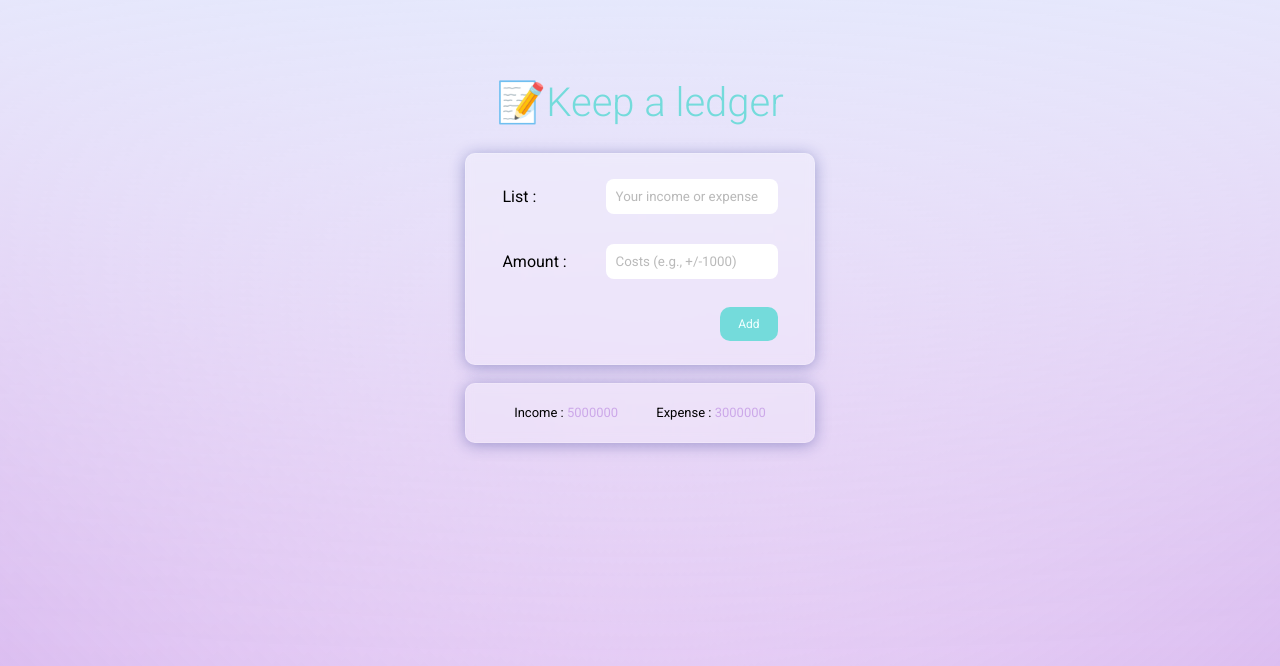
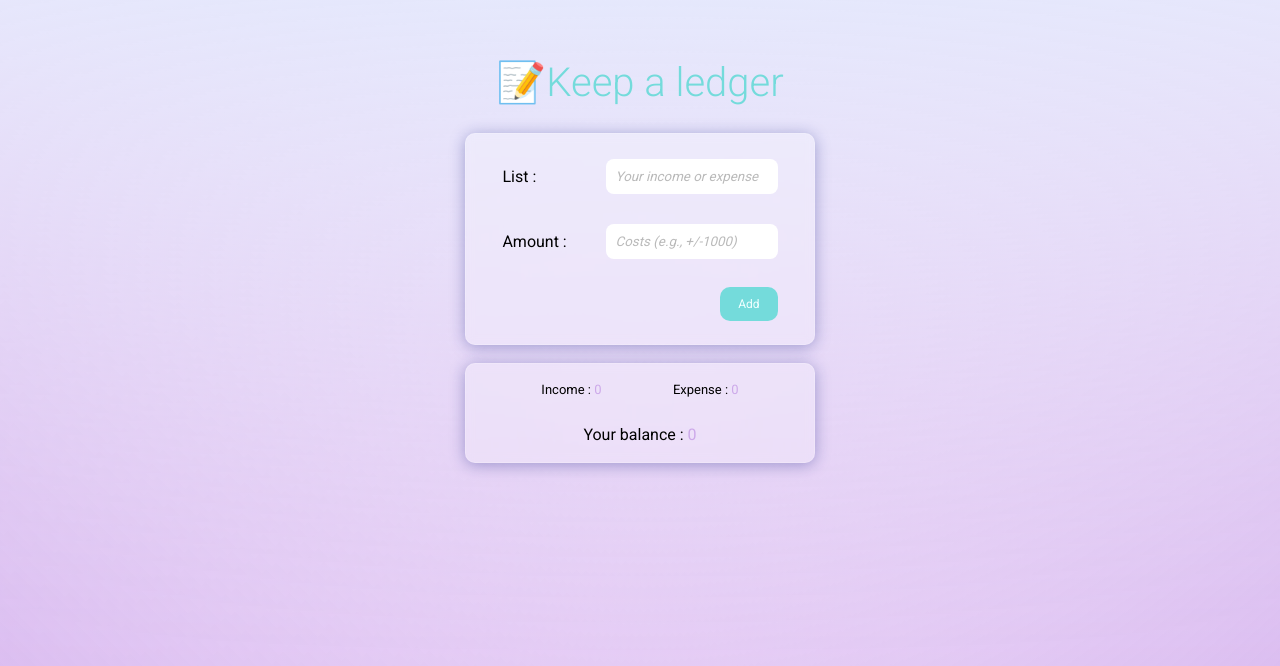
Before and after one commit to Panitnun-6243/Ledger_app_react, a React (Create React App) app: page / in a window 1280 px wide. Shown: the part 134-800 px from the top of the page. Built offline with nearby package versions, Linux system fonts and the light colour scheme.

Commit message:
Add budget calculator system

```diff
--- a/src/App.css
+++ b/src/App.css
@@ -51,6 +51,22 @@ body {
   margin-top: 10px;
   position: relative;
   border-radius: 5px;
+}
+.item-title {
+  width: 70%;
+  display: flex;
+  flex-direction: row;
+  text-overflow: ellipsis;
+  overflow: hidden;
+  white-space: nowrap;
+}
+.item-amount {
+  width: 30%;
+  display: flex;
+  flex-direction: row;
+  justify-content: flex-end;
+  display: flex;
+  flex-direction: row;
 }
 
 /* form */
@@ -107,6 +123,7 @@ input[type="text"]:focus {
 }
 input[type="text"]::placeholder {
   opacity: 0.5;
+  font-style: italic;
 }
 button {
   background-color: rgb(116, 219, 219);
@@ -129,7 +146,7 @@ button:hover {
 }
 
 /* balance */
-.balance-container{
+.balance-container {
   margin-top: 18px;
   padding: 10px;
   display: flex;
@@ -139,18 +156,32 @@ button:hover {
   -webkit-backdrop-filter: blur(4px);
   border-radius: 10px;
   border: 1px solid rgba(255, 255, 255, 0.18);
-  justify-content:space-evenly;
+  justify-content: space-evenly;
   font-size: 13px;
-  height: 60px;
+  height: 100px;
   align-items: center;
-  flex-direction: row;
+  flex-direction: column;
 }
-.balance-total{
-  color: black;
+.balance-total {
+  color: #cca8e9;
+  text-indent: 10rem;
 }
-.balance-income{
+.balance-income {
   color: #cca8e9;
 }
-.balance-expense{
+.balance-expense {
   color: #cca8e9;
 }
+.in-ex {
+  display: flex;
+  flex-direction: row;
+  justify-content: space-evenly;
+  width: 340px;
+  margin-bottom: 20px;
+}
+.balance {
+  width: 340px;
+  justify-content: center;
+  text-align: center;
+  font-size: 16px;
+}
--- a/src/App.js
+++ b/src/App.js
@@ -2,21 +2,37 @@ import "./App.css";
 import Title from "./components/Title";
 import Transaction from "./components/Transaction";
 import FormComponent from "./components/formComponent";
-import { useState } from "react";
+import { useEffect, useState } from "react";
 import DataContext from "./data/DataContext";
 import ReportComponent from "./components/ReportComponent";
 
 function App() {
   const [items, setItems] = useState([]);
+  const [reportIncome, setReportIncome] = useState(0);
+  const [reportExpense, setReportExpense] = useState(0);
+  const [reportBalance, setReportBalance] = useState(0);
   const onAddNewItem = (newItem) => {
     setItems((prevItem) => [newItem, ...prevItem]);
   };
+  useEffect(() => {
+    const amounts = items.map((items) => items.amount);
+    const income = amounts.filter((e) => e > 0);
+    const expense = amounts.filter((e) => e < 0);
+    const totalIncome = income.reduce((a, b) => a + b, 0);
+    const totalExpense = expense.reduce((a, b) => a - b, 0);
+    const balance = totalIncome - totalExpense;
+
+    setReportIncome(totalIncome);
+    setReportExpense(totalExpense);
+    setReportBalance(balance);
+  }, [items, reportIncome, reportExpense, reportBalance]);
 
   return (
     <DataContext.Provider
       value={{
-        income: 5000000,
-        expense: 3000000,
+        income: reportIncome,
+        expense: reportExpense,
+        balance: reportBalance,
       }}
     >
       <div className="container">
--- a/src/components/Item.js
+++ b/src/components/Item.js
@@ -7,11 +7,13 @@ const Item = (props) => {
   return (
     // ค่าตัวเลขติดลบจะเข้าเอาเครื่องหมายลบเข้ามาด้วย ดังนั้นต้องเคลียค่าโดยใช้ absolute
     <li className={status}>
-      {title}{" "}
-      <span>
-        {symbol}
-        {Math.abs(amount)}
-      </span>
+      <div className="item-title">{title} </div>
+      <div className="item-amount">
+        <span>
+          {symbol}
+          {Math.abs(amount)}
+        </span>
+      </div>
     </li>
   );
 };
--- a/src/components/ReportComponent.js
+++ b/src/components/ReportComponent.js
@@ -1,14 +1,26 @@
-import React, { useContext } from 'react'
-import DataContext from '../data/DataContext'
+import React, { useContext } from "react";
+import DataContext from "../data/DataContext";
 
 function ReportComponent() {
-  const balance = useContext(DataContext)
+  const balance = useContext(DataContext);
   return (
-    <div className='balance-container'>
-        <div><span>Income</span> : <span className='balance-income'>{balance.income}</span></div>
-        <div><span>Expense</span> : <span className='balance-expense'>{balance.expense}</span></div>
+    <div className="balance-container">
+      <div className="in-ex">
+        <div>
+          <span>Income</span> :{" "}
+          <span className="balance-income"> {balance.income}</span>
+        </div>
+        <div>
+          <span>Expense</span> :{" "}
+          <span className="balance-expense"> {balance.expense}</span>
+        </div>
+      </div>
+      <div className="balance">
+        <span>Your balance</span> :{" "}
+        <span className="balance-total"> {balance.balance}</span>
+      </div>
     </div>
-  )
+  );
 }
 
-export default ReportComponent
+export default ReportComponent;
```
